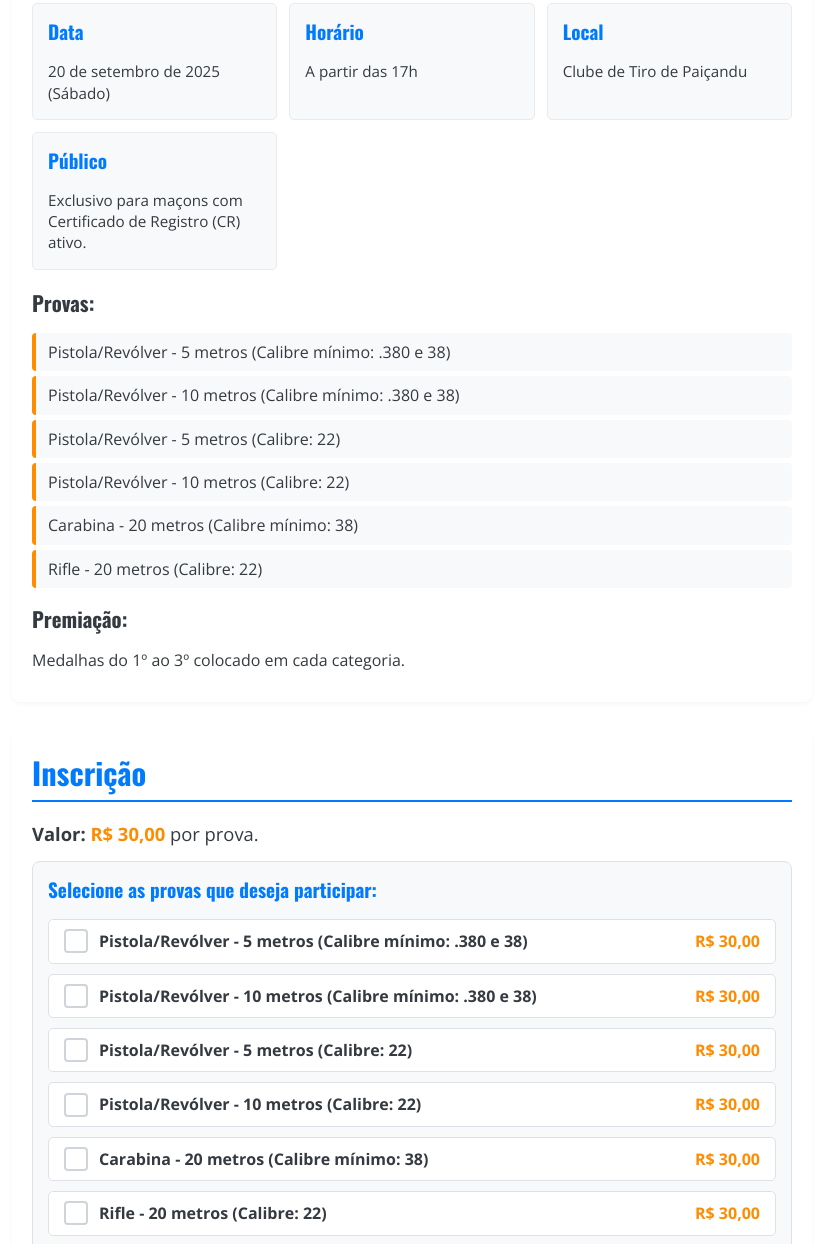
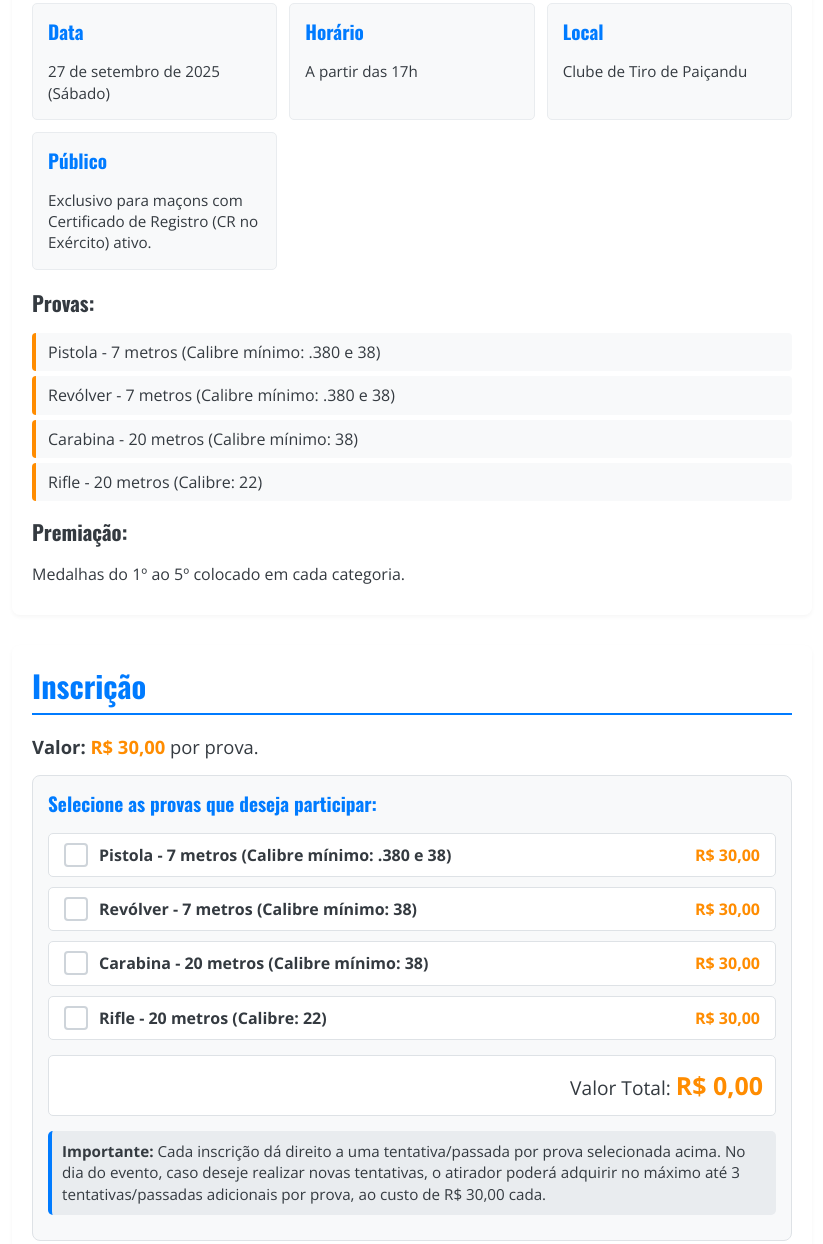
Before and after one commit to ibrothersmarketing/bodesdotiro, a plain HTML site: page index.html in a window 1280 px wide. Shown: the part 514-1758 px from the top of the page, without its empty margins (228-1051 px from the left). Drawn offline with nearby package versions, Linux system fonts and the light colour scheme.

Commit message:
Add files via upload

```diff
--- a/index.html
+++ b/index.html
@@ -3,7 +3,7 @@
 <head>
     <meta charset="UTF-8">
     <meta name="viewport" content="width=device-width, initial-scale=1.0">
-    <title>1ª Copa Bodes do Tiro</title>
+    <title>2ª Etapa da Copa Bodes do Tiro</title>
     <link rel="stylesheet" href="style.css">
     <link rel="preconnect" href="https://fonts.googleapis.com">
     <link rel="preconnect" href="https://fonts.gstatic.com" crossorigin>
@@ -16,7 +16,7 @@
 
     <main>
         <section id="welcome">
-            <h1>1ª Copa Bodes do Tiro</h1>
+            <h1>2ª Etapa da Copa Bodes do Tiro</h1>
             <h2>Reserva de Inscrição (Vagas Limitadas)</h2>
         </section>
 
@@ -25,7 +25,7 @@
             <div class="info-grid">
                 <div class="info-item">
                     <h4>Data</h4>
-                    <p>20 de setembro de 2025 (Sábado)</p>
+                    <p>27 de setembro de 2025 (Sábado)</p>
                 </div>
                 <div class="info-item">
                     <h4>Horário</h4>
@@ -37,22 +37,20 @@
                 </div>
                 <div class="info-item">
                     <h4>Público</h4>
-                    <p>Exclusivo para maçons com Certificado de Registro (CR) ativo.</p>
+                    <p>Exclusivo para maçons com Certificado de Registro (CR no Exército) ativo.</p>
                 </div>
             </div>
 
             <h4>Provas:</h4>
             <ul>
-                <li>Pistola/Revólver - 5 metros (Calibre mínimo: .380 e 38)</li>
-                <li>Pistola/Revólver - 10 metros (Calibre mínimo: .380 e 38)</li>
-                <li>Pistola/Revólver - 5 metros (Calibre: 22)</li>
-                <li>Pistola/Revólver - 10 metros (Calibre: 22)</li>
+                <li>Pistola  - 7 metros (Calibre mínimo: .380 e 38)</li>
+                <li>Revólver - 7 metros (Calibre mínimo: .380 e 38)</li>
                 <li>Carabina - 20 metros (Calibre mínimo: 38)</li>
                 <li>Rifle - 20 metros (Calibre: 22)</li>
             </ul>
 
             <h4>Premiação:</h4>
-            <p>Medalhas do 1º ao 3º colocado em cada categoria.</p>
+            <p>Medalhas do 1º ao 5º colocado em cada categoria.</p>
         </section>
 
         <section id="inscricao">
@@ -65,33 +63,17 @@
                 <div class="provas-selection">
                     <div class="prova-item">
                         <label class="prova-checkbox">
-                            <input type="checkbox" name="prova" value="pistola5m380" data-valor="30.00">
+                            <input type="checkbox" name="prova" value="pistola7m380" data-valor="30.00">
                             <span class="checkmark"></span>
-                            <span class="prova-nome">Pistola/Revólver - 5 metros (Calibre mínimo: .380 e 38)</span>
+                            <span class="prova-nome">Pistola - 7 metros (Calibre mínimo: .380 e 38)</span>
                         </label>
                         <span class="prova-valor">R$ 30,00</span>
                     </div>
                     <div class="prova-item">
                         <label class="prova-checkbox">
-                            <input type="checkbox" name="prova" value="pistola10m380" data-valor="30.00">
+                            <input type="checkbox" name="prova" value="revolver7m380" data-valor="30.00">
                             <span class="checkmark"></span>
-                            <span class="prova-nome">Pistola/Revólver - 10 metros (Calibre mínimo: .380 e 38)</span>
-                        </label>
-                        <span class="prova-valor">R$ 30,00</span>
-                    </div>
-                    <div class="prova-item">
-                        <label class="prova-checkbox">
-                            <input type="checkbox" name="prova" value="pistola5m22" data-valor="30.00">
-                            <span class="checkmark"></span>
-                            <span class="prova-nome">Pistola/Revólver - 5 metros (Calibre: 22)</span>
-                        </label>
-                        <span class="prova-valor">R$ 30,00</span>
-                    </div>
-                    <div class="prova-item">
-                        <label class="prova-checkbox">
-                            <input type="checkbox" name="prova" value="pistola10m22" data-valor="30.00">
-                            <span class="checkmark"></span>
-                            <span class="prova-nome">Pistola/Revólver - 10 metros (Calibre: 22)</span>
+                            <span class="prova-nome">Revólver - 7 metros (Calibre mínimo: 38)</span>
                         </label>
                         <span class="prova-valor">R$ 30,00</span>
                     </div>
@@ -147,7 +129,7 @@
                 </div>                   </div>
                 </div>
             </div>
-            <p class="aviso-pagamento"><strong>ATENÇÃO: FAZER O PAGAMENTO VIA PIX ATÉ SEXTA-FEIRA 06/06/2025!</strong></p>
+            <p class="aviso-pagamento"><strong>ATENÇÃO: FAZER O PAGAMENTO VIA PIX ATÉ SEXTA-FEIRA 26/09/2025!</strong></p>
         </section>
     </main>
 
```
